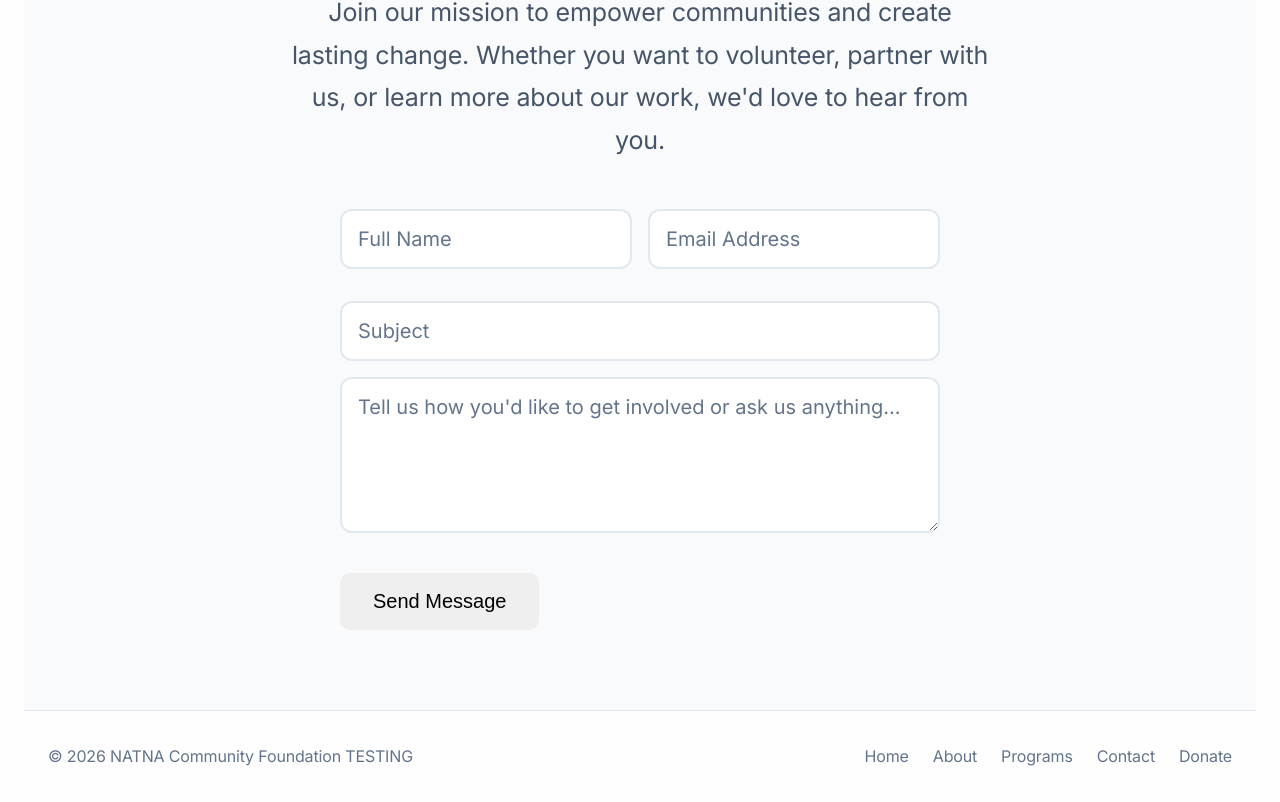
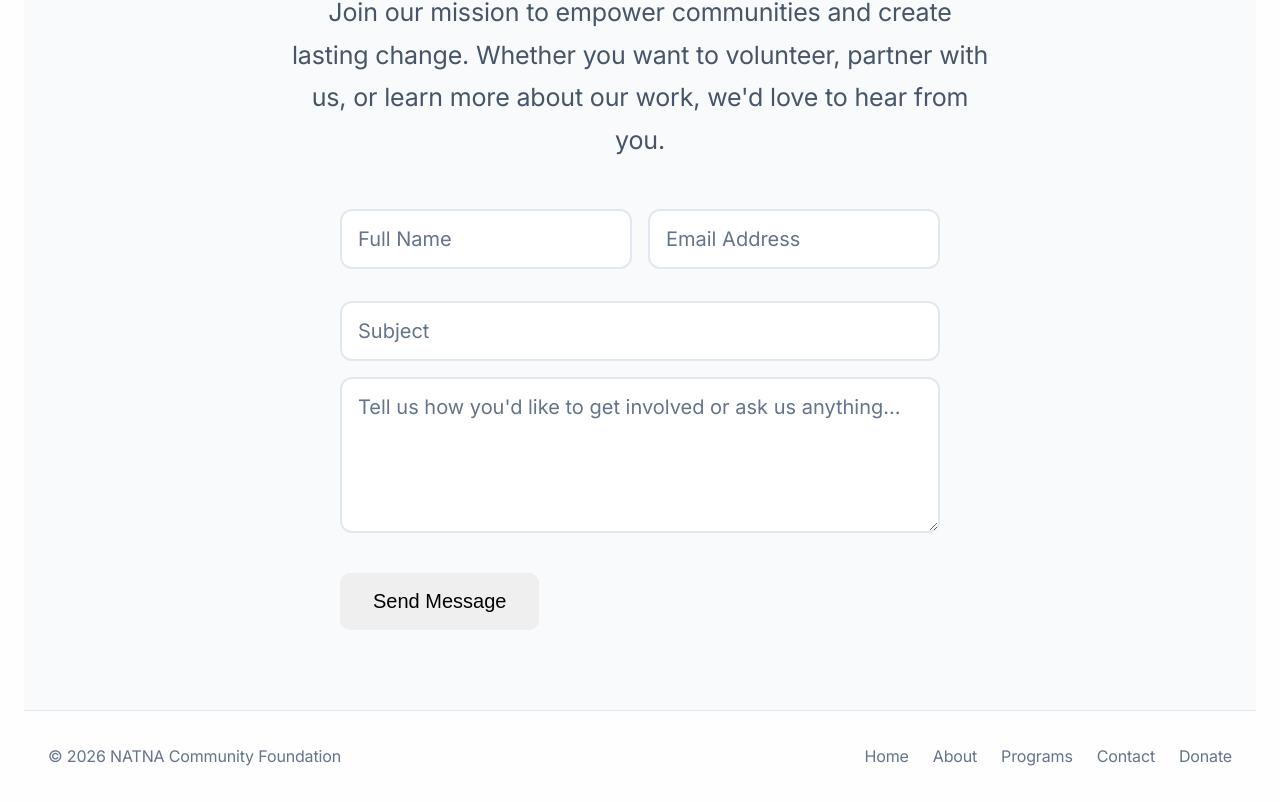
Before and after one commit to pr0grara/natnacf-cloudflare, a React (Vite) app: page / in a window 1280 px wide. Shown: the part 5376-6178 px from the top of the page. Built offline with nearby package versions, Linux system fonts and the light colour scheme.

Commit message:
git deploy test

```diff
--- a/src/components/Footer.jsx
+++ b/src/components/Footer.jsx
@@ -7,7 +7,7 @@ export default function Footer() {
       <div className="container">
         <div className="footer-inner">
           <div className="footer-left">
-            <p>© {new Date().getFullYear()} NATNA Community Foundation TESTING</p>
+            <p>© {new Date().getFullYear()} NATNA Community Foundation</p>
           </div>
           <nav className="footer-nav">
             <Link to="/">Home</Link>
```
